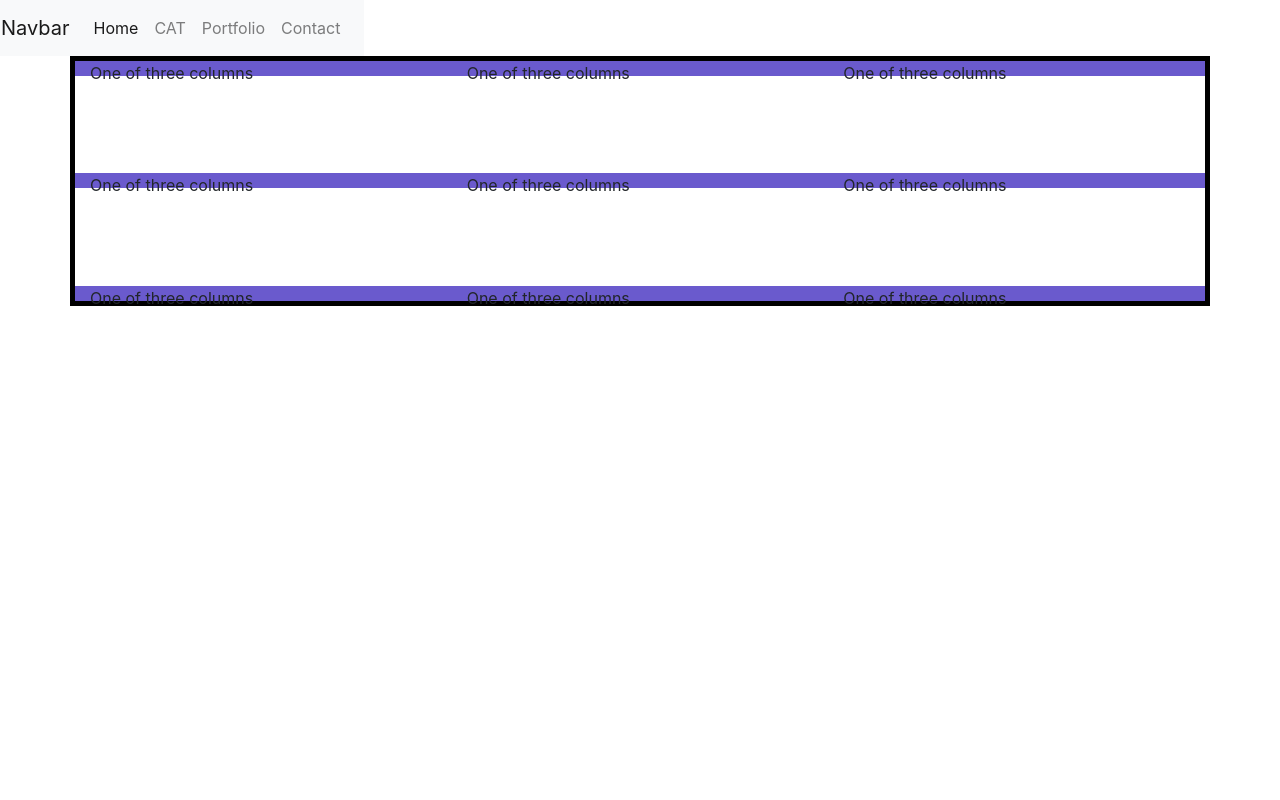
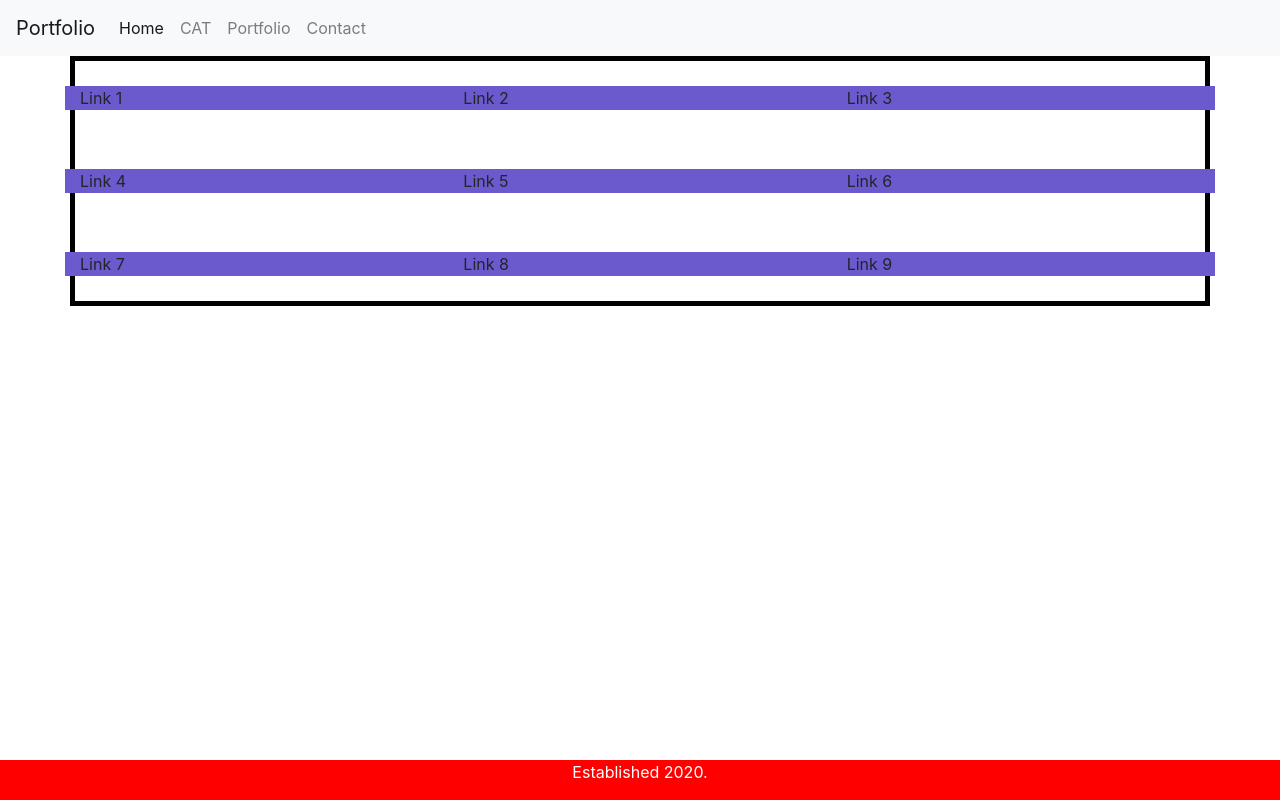
Before and after one commit to Ljunghster/Homework2, a plain HTML site: page portfolio.html in a window 1280 px wide. Drawn offline with nearby package versions, Linux system fonts and the light colour scheme.

Commit message:
basic lay out of index and portfolio

```diff
--- a/portfolio.html
+++ b/portfolio.html
@@ -11,6 +11,9 @@
             width: 100%;
             height: 50px;
             margin: auto;
+            padding-left: 5px;
+            padding-right: 5px;
+            padding-top: 5px;
         }
 
         .container {
@@ -20,24 +23,32 @@
             border: 5px solid black;
             display: grid;
             grid-gap: 10px;
+            padding-left: 5px;
+            padding-right: 5px;
+            align-items: center;
         }
 
         .col    {
-            width: 75px;
-            height: 15px;
+            width: 100%;
+            height: 100%;
             background-color: slateblue;
+            margin: auto;
         }
-
-
-
+        .footer {
+            position: fixed;
+            left: 0;
+            bottom: 0;
+            width: 100%;
+            background-color: red;
+            color: white;
+            text-align: center;
+        }
 </style>
 </head>
 <body>
 
-    <div class="navbar2">
-        <div class="row align-items-start">
     <nav class="navbar navbar-expand-lg navbar-light bg-light">
-                <a class="navbar-brand" href="#">Navbar</a>
+        <a class="navbar-brand" href="#">Portfolio</a>
         <button class="navbar-toggler" type="button" data-toggle="collapse" data-target="#navbarNavAltMarkup" aria-controls="navbarNavAltMarkup" aria-expanded="false" aria-label="Toggle navigation">
             <span class="navbar-toggler-icon"></span>
         </button>
@@ -45,50 +56,53 @@
             <div class="navbar-nav">
             <a class="nav-item nav-link active" href="#">Home <span class="sr-only">(current)</span></a>
             <a class="nav-item nav-link" href="https://www.google.com/url?sa=i&url=https%3A%2F%2Fpets.webmd.com%2Fcats%2Fcat-vaccines&psig=AOvVaw2skiike9SkTkAkT9POxDYL&ust=1587614568526000&source=images&cd=vfe&ved=0CAIQjRxqFwoTCICCmaaT--gCFQAAAAAdAAAAABAD">CAT</a>
-                    <a class="nav-item nav-link" href="#">Portfolio</a>
-                    <a class="nav-item nav-link" href="#">Contact</a>
+            <a class="nav-item nav-link" href="file:///Users/ljunghster/Desktop/code/Homework/Homework2/Homework2/portfolio.html">Portfolio</a>
+            <a class="nav-item nav-link" href="file:///Users/ljunghster/Desktop/code/Homework/Homework2/Homework2/contact.html">Contact</a>
             </div>
         </div>
     </nav>
-        </div>
 
     <div class="container">
         <div class="row align-items-start">
           <div class="col">
-            One of three columns
+            Link 1
           </div>
           <div class="col">
-            One of three columns
+            Link 2
           </div>
           <div class="col">
-            One of three columns
+            Link 3
           </div>
         </div>
 
         <div class="row align-items-center">
           <div class="col">
-            One of three columns
+            Link 4
           </div>
           <div class="col">
-            One of three columns
+            Link 5
           </div>
           <div class="col">
-            One of three columns
+            Link 6
           </div>
         </div>
 
         <div class="row align-items-end">
           <div class="col">
-            One of three columns
+            Link 7
           </div>
           <div class="col">
-            One of three columns
+            Link 8
           </div>
           <div class="col">
-            One of three columns
+            Link 9
           </div>
         </div>
       </div>
 
+      <footer class="footer">
+        <p>Established 2020.</p>
+      </footer>
+
 </body>
 </html>
```
Also changed, not shown: contact.html (+30 -11 lines), index.html (+9 -7 lines). Lines whose indentation alone changed are shown as unchanged.
